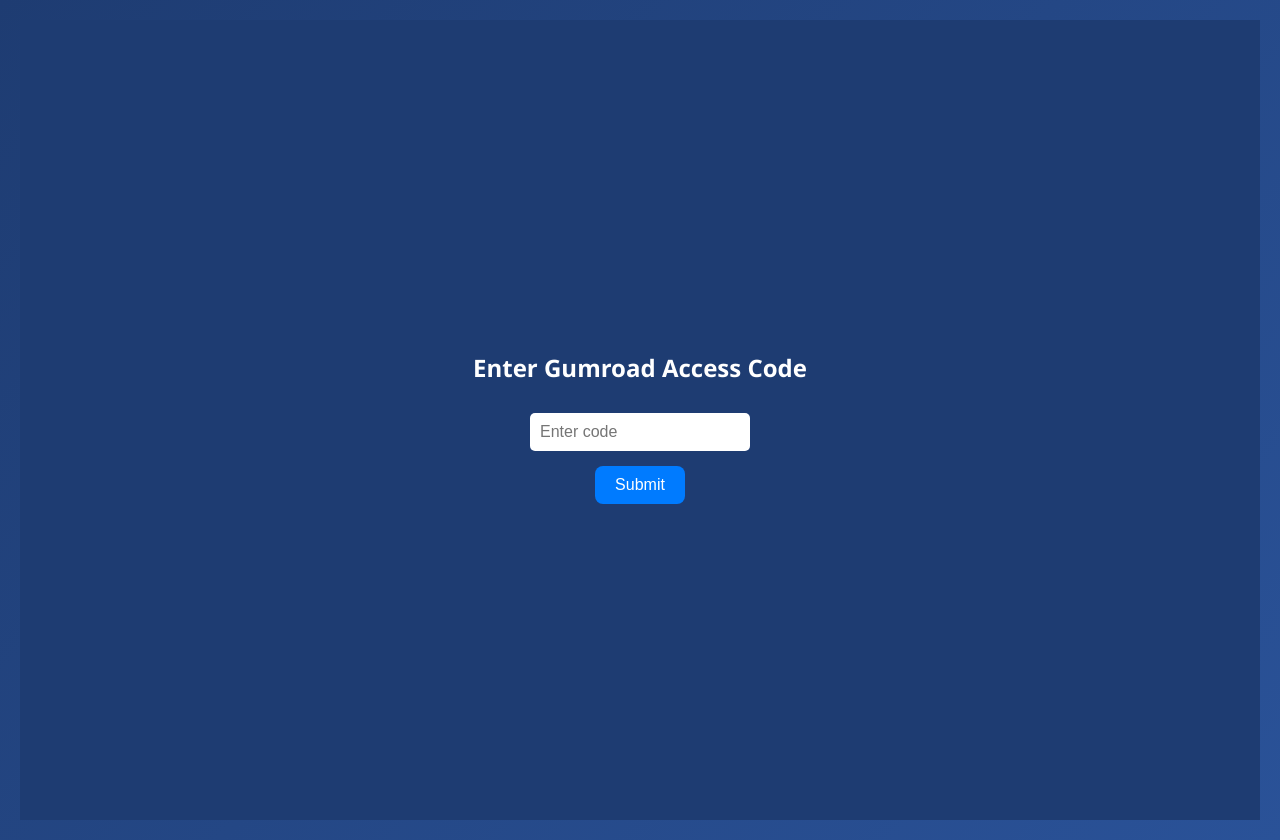
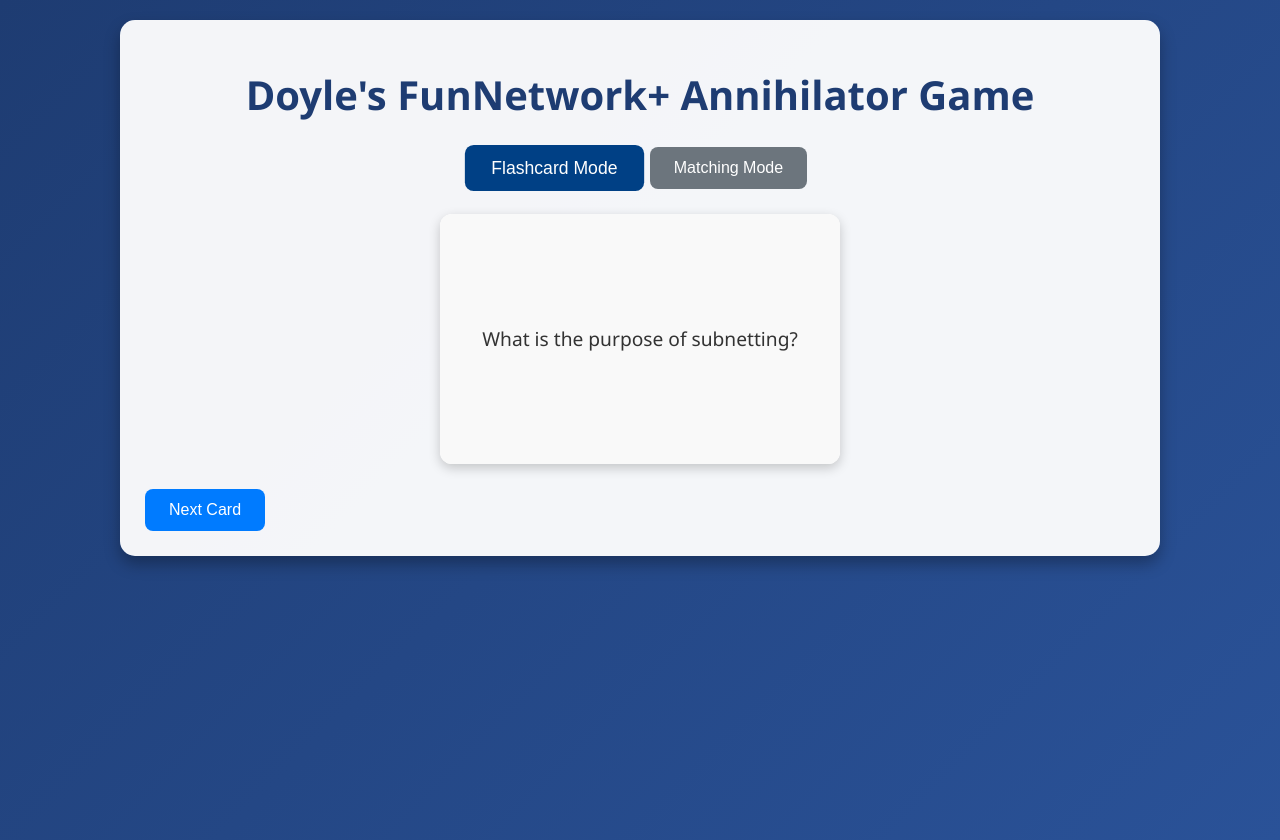
Before and after one commit to dominatordoyle/network-mobilegame, a plain HTML site: page index.html in a window 1280 px wide. Drawn offline with Linux system fonts and the light colour scheme.

Commit message:
Add files via upload

```diff
--- a/index.html
+++ b/index.html
@@ -3,7 +3,7 @@
 <head>
     <meta charset="UTF-8">
     <meta name="viewport" content="width=device-width, initial-scale=1.0">
-    <title>CompTIA Network+ Annihilator Game</title>
+    <title>Doyle's FunNetwork+ Annihilator Game</title>
     <style>
         body {
             font-family: 'Segoe UI', Arial, sans-serif;
@@ -255,32 +255,6 @@
         .modal button:hover {
             background: #2e7d32;
         }
-        #access-gate {
-            display: flex;
-            flex-direction: column;
-            align-items: center;
-            justify-content: center;
-            height: 100vh;
-            text-align: center;
-            background: #1e3c72;
-            color: #fff;
-        }
-        #access-gate input {
-            padding: 10px;
-            font-size: 1em;
-            border-radius: 5px;
-            border: none;
-            margin: 10px;
-            width: 200px;
-        }
-        #access-gate button {
-            padding: 10px 20px;
-        }
-        #error-message {
-            color: #ffcdd2;
-            display: none;
-            margin-top: 10px;
-        }
         @keyframes pop {
             0% { transform: scale(1); }
             50% { transform: scale(1.2); }
@@ -309,18 +283,8 @@
     </style>
 </head>
 <body>
-    <!-- Access Gate -->
-    <div id="access-gate">
-        <h2>Enter Gumroad Access Code</h2>
-        <input type="text" id="access-code" placeholder="Enter code">
-        <button onclick="checkCode()">Submit</button>
-        <p id="error-message">Invalid code. Please try again.</p>
-    </div>
-
-    <!-- Game Content (Hidden by Default) -->
-    <div id="game-container" style="display: none;">
     <div class="container">
-            <h1>CompTIA Network+ Annihilator Game</h1>
+        <h1>Doyle's FunNetwork+ Annihilator Game</h1>
         <div class="mode-toggle">
             <button id="flashcard-btn" onclick="showFlashcards()" aria-label="Switch to Flashcard Mode">Flashcard Mode</button>
             <button id="matching-btn" onclick="showMatching()" aria-label="Switch to Matching Mode">Matching Mode</button>
@@ -366,44 +330,11 @@
             <button onclick="closeModal()">Close</button>
         </div>
     </div>
-    </div>
 
     <script>
-        // AudioContext setup
+        // Note: AudioContext may require user interaction to start in some browsers due to autoplay policies
         const audioCtx = new (window.AudioContext || window.webkitAudioContext)();
 
-        // Access code check
-        const VALID_CODE = "Network+IsMyBitch!";
-
-        function checkCode() {
-            const inputCode = document.getElementById("access-code").value.trim();
-            const errorMessage = document.getElementById("error-message");
-            if (inputCode === VALID_CODE) {
-                document.getElementById("access-gate").style.display = "none";
-                document.getElementById("game-container").style.display = "block";
-                localStorage.setItem("gumroadAccessGranted", "true"); // Persist access
-                showFlashcards(); // Start game in flashcard mode
-            } else {
-                errorMessage.style.display = "block";
-                setTimeout(() => errorMessage.style.display = "none", 2000);
-            }
-        }
-
-        // Check if already granted access
-        document.addEventListener("DOMContentLoaded", () => {
-            if (localStorage.getItem("gumroadAccessGranted") === "true") {
-                document.getElementById("access-gate").style.display = "none";
-                document.getElementById("game-container").style.display = "block";
-                showFlashcards();
-            }
-        });
-
-        // Allow Enter key to submit code
-        document.getElementById("access-code").addEventListener("keypress", (e) => {
-            if (e.key === "Enter") checkCode();
-        });
-
-        // Game data
         const flashcards = [
             { front: "What is the purpose of subnetting?", back: "Divides a network into smaller subnetworks for efficiency and security", category: "network-concepts" },
             { front: "What protocol operates at Layer 4 of the OSI model?", back: "TCP (Transmission Control Protocol)", category: "network-concepts" },
@@ -902,6 +833,14 @@
         document.addEventListener("keydown", (e) => {
             if (e.key === "Escape") closeModal();
         });
+
+        document.addEventListener("DOMContentLoaded", () => {
+            if (flashcards.length === 0 || matchingPairs.length === 0) {
+                document.querySelector("h1").textContent = "Error: Game Data Not Loaded";
+                return;
+            }
+            showFlashcards();
+        });
     </script>
 </body>
 </html>
```
Lines whose indentation alone changed are shown as unchanged.
